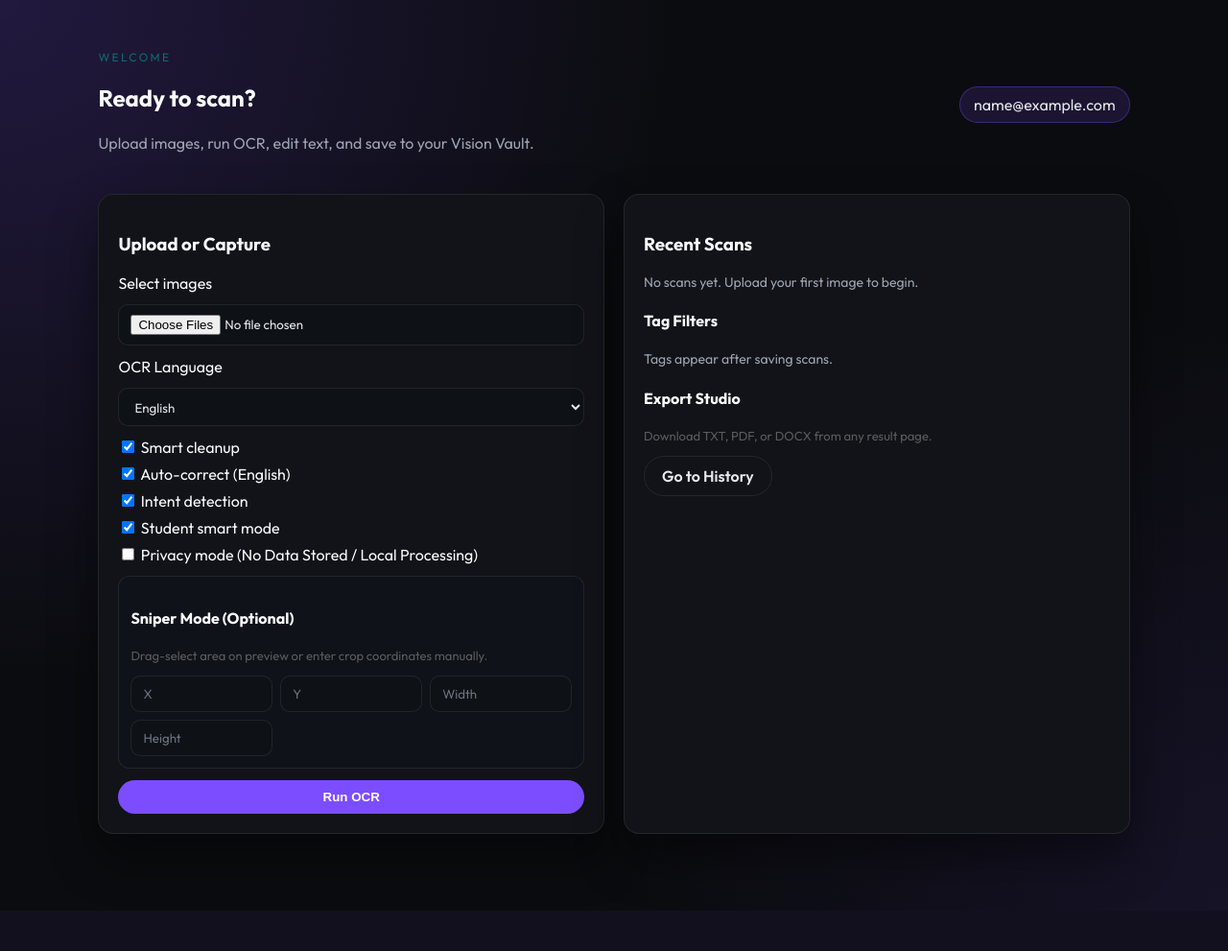
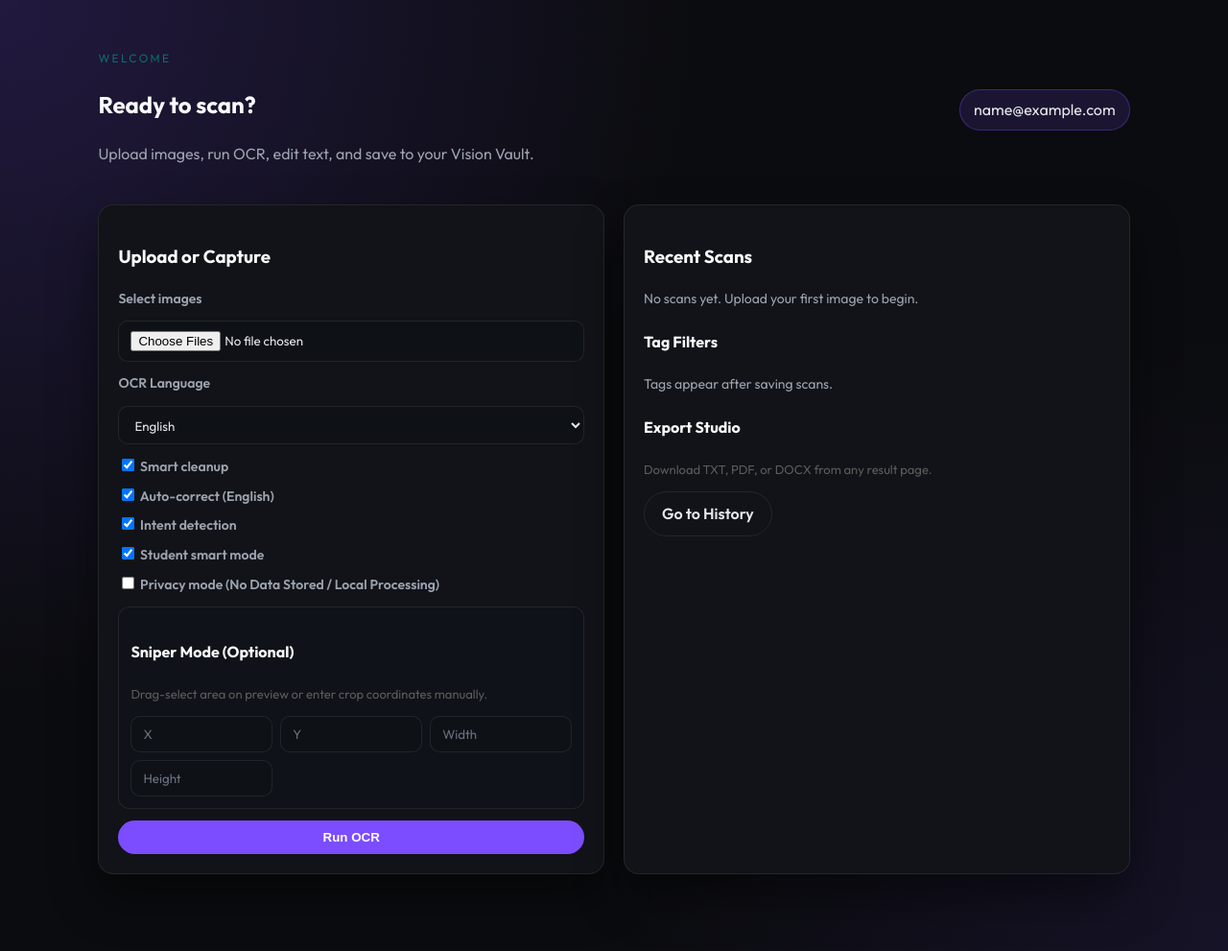
Before and after one commit to bhoidhara/Text_spotting_app, a Flask app: page /dashboard in a window 1280 px wide. Shown: the whole page at 96% size. Before the commit the page ends 949 px from the top, so only its background shows below. Run offline with Flask 3, Linux system fonts and the light colour scheme; the visitor is signed in with stand-in values (Sample User, id 1).

Commit message:
upto date all

```diff
--- a/static/style.css
+++ b/static/style.css
@@ -17,6 +17,8 @@
   --auth-muted: #9ca3af;
   --auth-brand: #7c4dff;
   --auth-brand-dark: #6a3de8;
+  --focus-ring: rgba(232, 93, 63, 0.28);
+  --focus-border: #e85d3f;
 }
 
 * {
@@ -30,6 +32,9 @@ body {
   background: radial-gradient(circle at top left, #fcefe3 0%, #f6f1e7 45%, #efe6d9 100%);
   min-height: 100vh;
   overflow-x: hidden;
+  line-height: 1.55;
+  text-rendering: optimizeLegibility;
+  -webkit-font-smoothing: antialiased;
 }
 
 body.auth-page {
@@ -48,6 +53,8 @@ body.theme-dark {
     radial-gradient(circle at bottom right, rgba(124, 77, 255, 0.1), transparent 40%),
     #0b0c0f;
   color: #f9fafb;
+  --focus-ring: rgba(124, 77, 255, 0.35);
+  --focus-border: #7c4dff;
 }
 
 a {
@@ -237,6 +244,7 @@ body.theme-dark .scan-output {
   align-items: center;
   justify-content: center;
   gap: 6px;
+  transition: transform 0.15s ease, box-shadow 0.2s ease, background 0.2s ease, color 0.2s ease;
 }
 
 .button.primary {
@@ -246,6 +254,7 @@ body.theme-dark .scan-output {
 
 .button.primary:hover {
   background: var(--brand-dark);
+  box-shadow: 0 8px 20px rgba(232, 93, 63, 0.25);
 }
 
 body.auth-page .button.primary {
@@ -274,6 +283,7 @@ body.theme-dark .button.primary {
 
 body.theme-dark .button.primary:hover {
   background: var(--auth-brand-dark);
+  box-shadow: 0 8px 20px rgba(124, 77, 255, 0.25);
 }
 
 body.theme-dark .button.ghost {
@@ -284,6 +294,18 @@ body.theme-dark .button.ghost {
 .button.ghost {
   background: transparent;
   border: 1px solid var(--line);
+}
+
+.button.ghost:hover {
+  background: rgba(0, 0, 0, 0.04);
+}
+
+body.theme-dark .button.ghost:hover {
+  background: rgba(255, 255, 255, 0.06);
+}
+
+.button:active {
+  transform: translateY(1px);
 }
 
 .button.small {
@@ -311,6 +333,7 @@ textarea {
   border-radius: 10px;
   border: 1px solid var(--line);
   font-family: inherit;
+  transition: border-color 0.2s ease, box-shadow 0.2s ease, background 0.2s ease;
 }
 
 input[type="file"] {
@@ -340,6 +363,14 @@ body.theme-dark textarea {
 
 body.theme-dark input::placeholder {
   color: #6b7280;
+}
+
+input:focus-visible,
+select:focus-visible,
+textarea:focus-visible {
+  outline: none;
+  border-color: var(--focus-border);
+  box-shadow: 0 0 0 3px var(--focus-ring);
 }
 
 textarea {
@@ -404,6 +435,16 @@ body.auth-page .auth-card .subtitle {
 body.auth-page .auth-card label {
   font-size: 14px;
   color: #e5e7eb;
+}
+
+label {
+  font-size: 14px;
+  font-weight: 600;
+  color: var(--muted);
+}
+
+body.theme-dark label {
+  color: var(--auth-muted);
 }
 
 body.auth-page .auth-divider,
```
